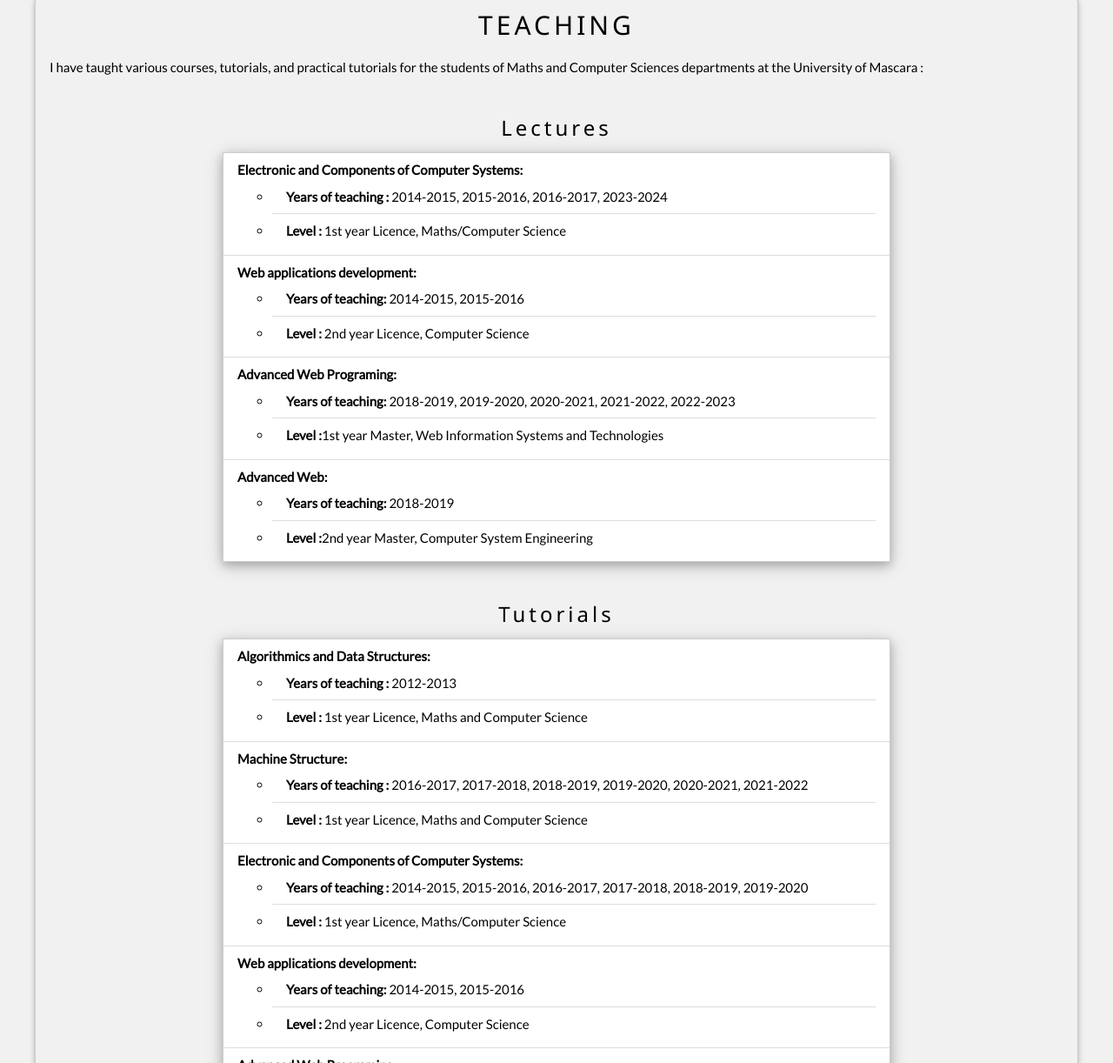
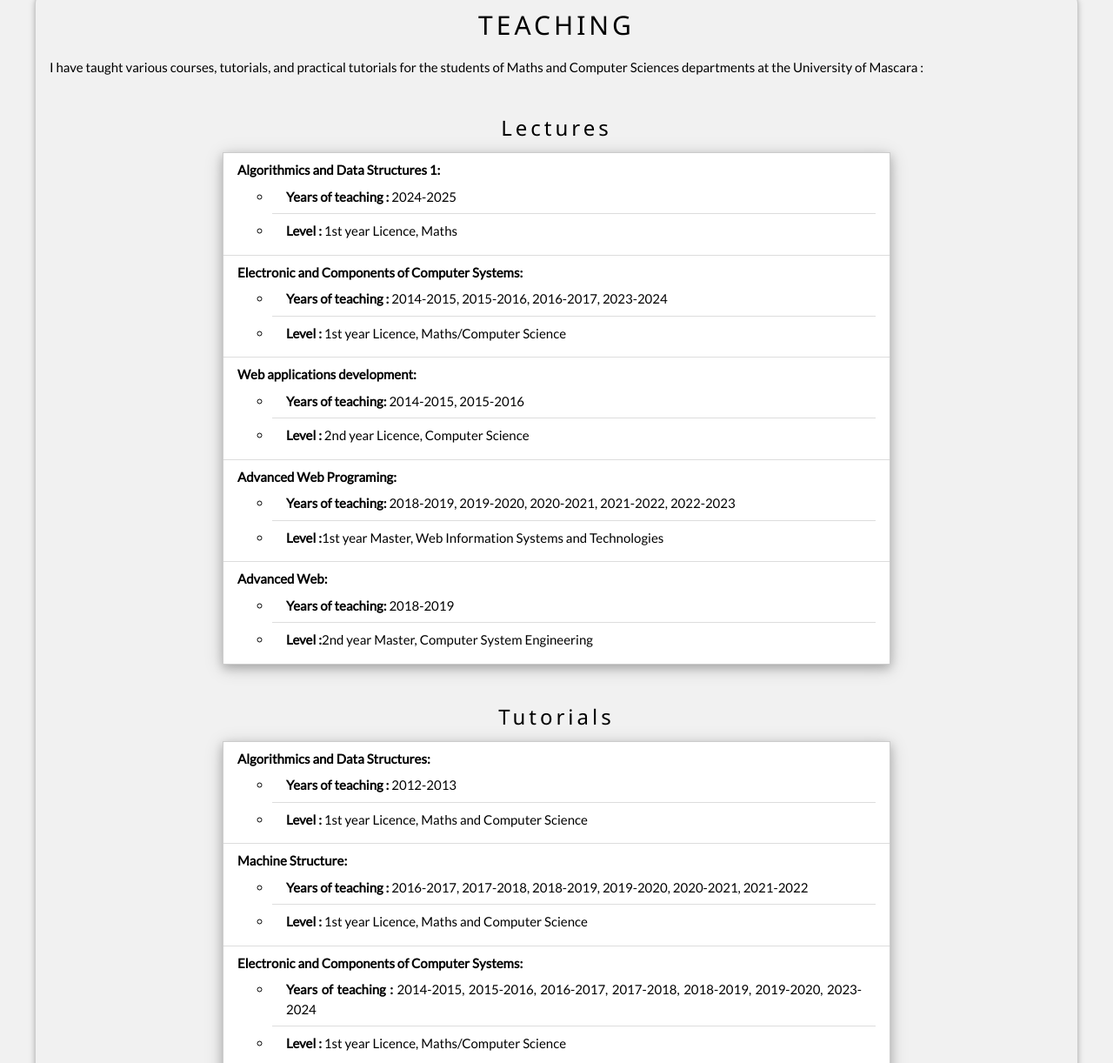
Before and after one commit to mzagane/mzagane.github.io, a plain HTML site: page teaching.html in a window 1280 px wide. Shown: the part 74-1296 px from the top of the page at 87% size. Drawn offline with nearby package versions, Linux system fonts and the light colour scheme.

Commit message:
Add files via upload

```diff
--- a/teaching.html
+++ b/teaching.html
@@ -87,6 +87,12 @@ background-color: #cccccc;*/
 
 
 			<ol class="w3-ul w3-border w3-card-4 w3-justify w3-padding-8 w3-white">
+				<li> <strong>Algorithmics and Data Structures 1:</strong>
+					<ul>
+						<li><strong>Years of teaching :</strong> 2024-2025</li>
+						<li><strong>Level :</strong> 1st year Licence, Maths</li>
+					</ul>
+				</li>
 				<li> <strong>Electronic and Components of Computer Systems:</strong>
 					<ul>
 						<li><strong>Years of teaching :</strong> 2014-2015, 2015-2016, 2016-2017, 2023-2024</li>
@@ -138,7 +144,7 @@ background-color: #cccccc;*/
 				</li>
 				<li> <strong>Electronic and Components of Computer Systems:</strong>
 					<ul>
-						<li><strong>Years of teaching :</strong> 2014-2015, 2015-2016, 2016-2017, 2017-2018, 2018-2019, 2019-2020</li>
+						<li><strong>Years of teaching :</strong> 2014-2015, 2015-2016, 2016-2017, 2017-2018, 2018-2019, 2019-2020, 2023-2024</li>
 						<li><strong>Level :</strong> 1st year Licence, Maths/Computer Science</li>
 					</ul>
 				</li>
@@ -174,7 +180,7 @@ background-color: #cccccc;*/
 			<ol class="w3-ul w3-border w3-card-4 w3-justify w3-padding-8 w3-white">
 				<li> <strong>Algorithmics and Data Structures:</strong>
 					<ul>
-						<li><strong>Years of teaching :</strong> 2012-2013, 2013-2014</li>
+						<li><strong>Years of teaching :</strong> 2012-2013, 2013-2014, 2024-2025</li>
 						<li><strong>Level :</strong> 1st year Licence, Maths and Computer Science</li>
 					</ul>
 				</li>
```
